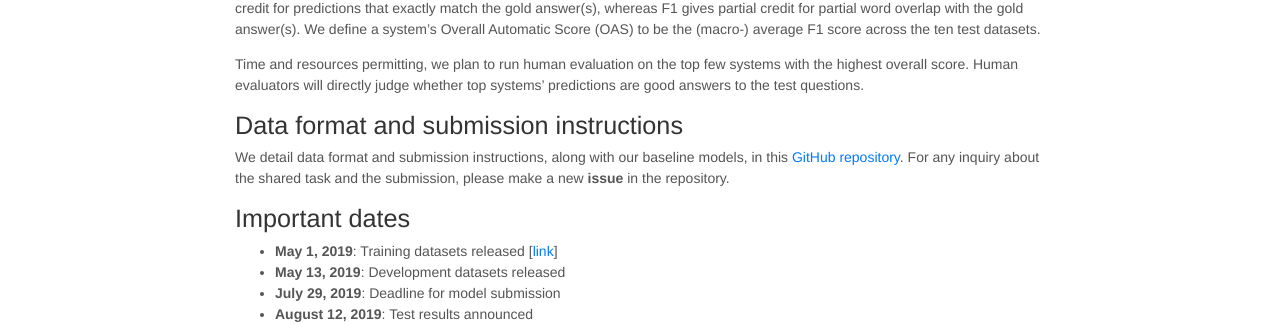
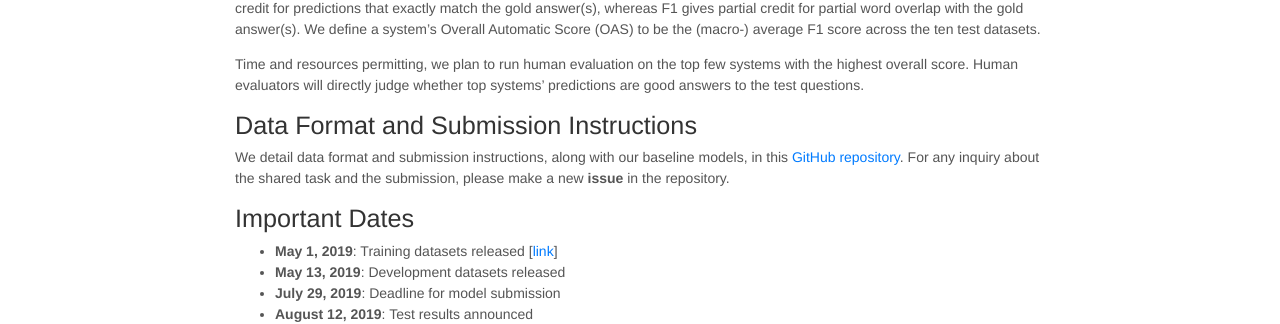
Before and after one commit to mrqa/mrqa.github.io, a Jekyll site: the page built from rc/shared.md, in a window 1280 px wide. Shown: the part 1268-1592 px from the top of the page. Built offline with Jekyll 4.4.1, drawn with Linux system fonts in a browser that asks for light colours; nearby versions of some CDN libraries.

Commit message:
Minor changes

```diff
--- a/rc/shared.md
+++ b/rc/shared.md
@@ -61,14 +61,14 @@ Time and resources permitting, we plan to run human evaluation on the top few sy
 Human evaluators will directly judge whether top systems’ predictions are good answers to the test questions.
 
 
-## Data format and submission instructions
+## Data Format and Submission Instructions
 
 We detail data format and submission instructions, along with our baseline models,
 in this [GitHub repository](https://github.com/mrqa/MRQA-Shared-Task-2019).
 For any inquiry about the shared task and the submission, please make a new **issue** in the repository.
 
 
-## Important dates
+## Important Dates
 
 - **May 1, 2019**: Training datasets released [[link](https://github.com/mrqa/MRQA-Shared-Task-2019#training-data)]
 - **May 13, 2019**: Development datasets released
```
